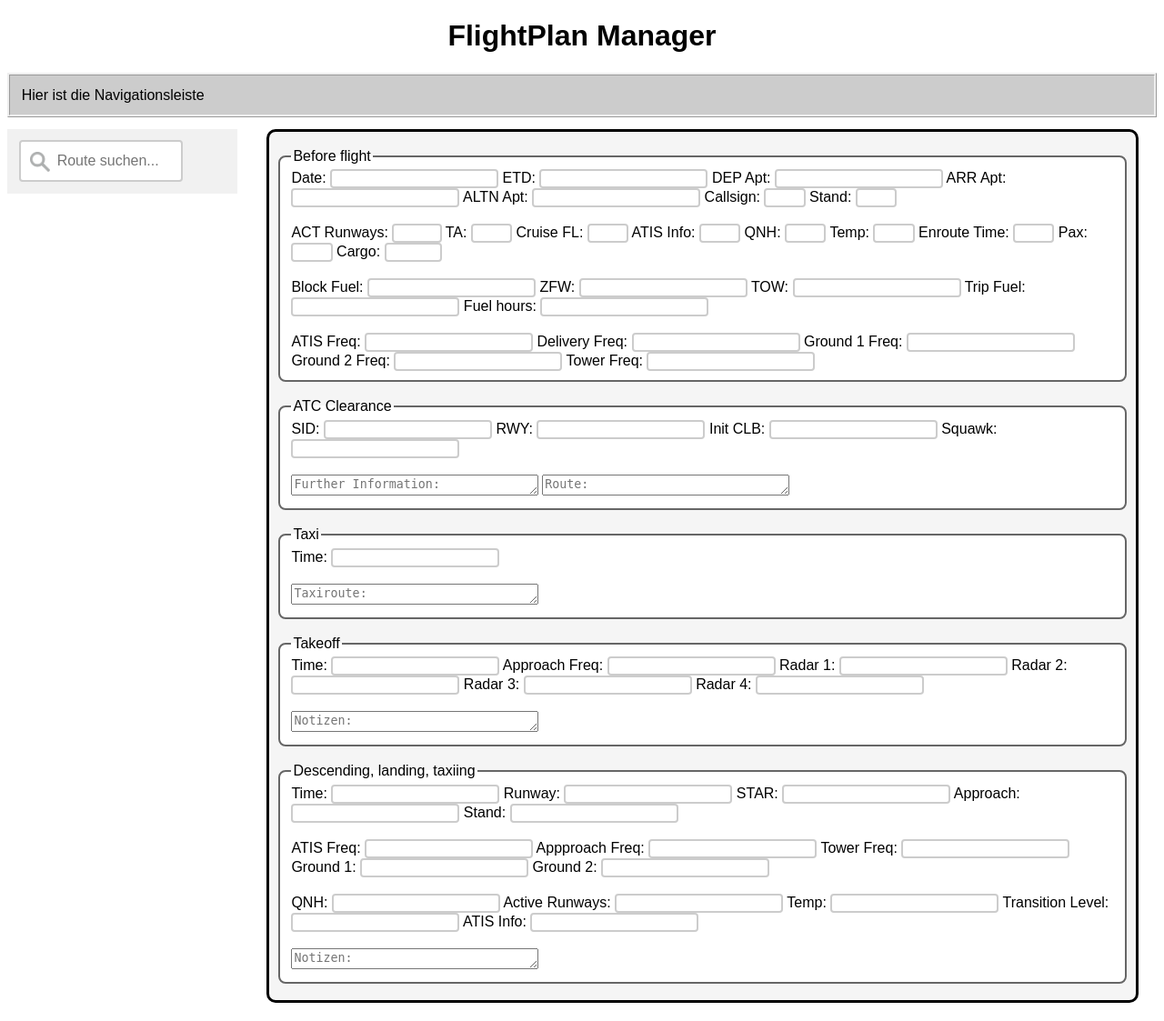
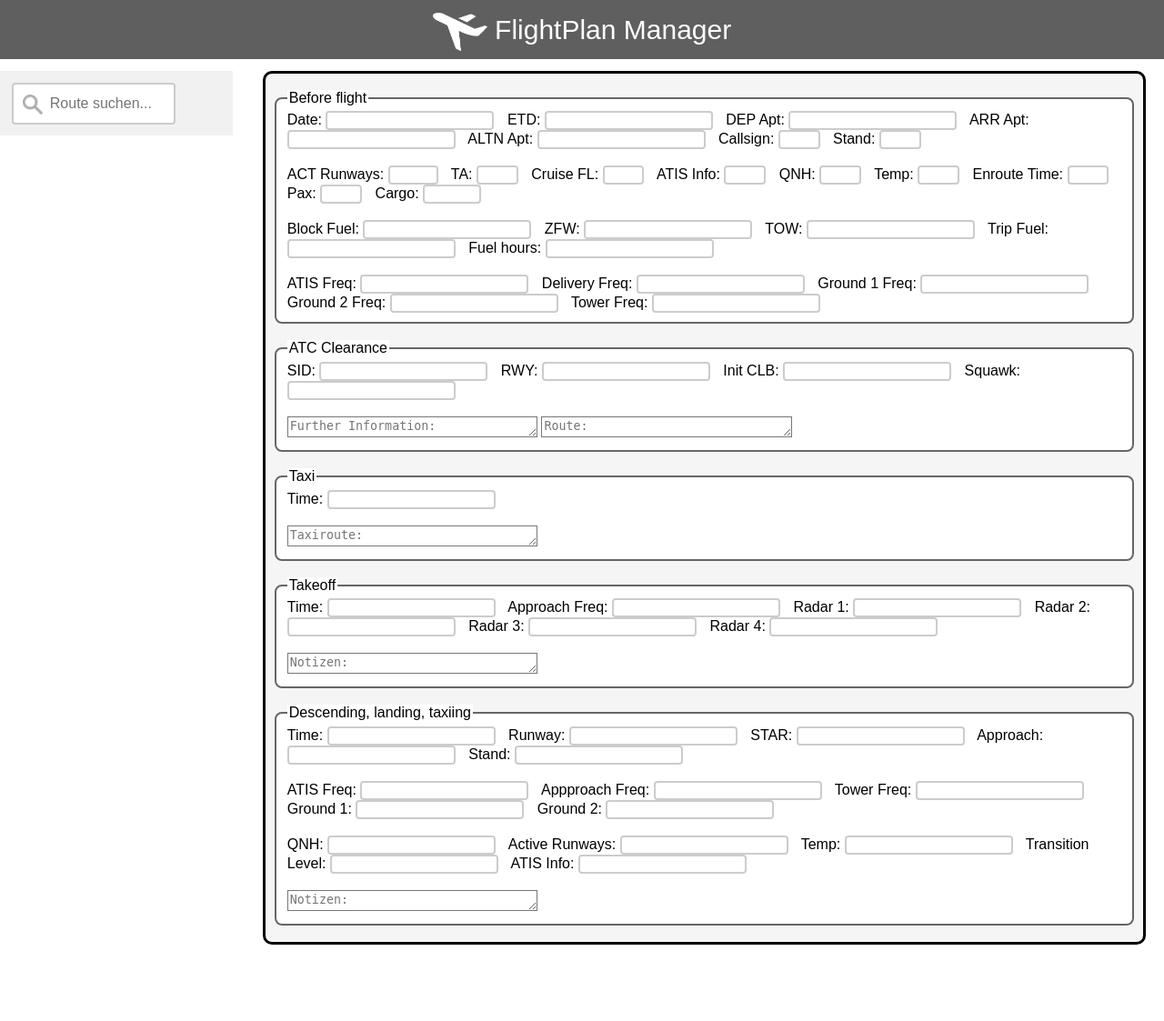
Before and after one commit to TrueFoXDeN/FlightPlan-Manager, a PHP site: page / in a window 1280 px wide. Shown: the whole page at 91% size. After the commit the page ends 1039 px from the top, so only its background shows below. Run offline with PHP 8.4, Linux system fonts and the light colour scheme.

Commit message:
Added Header

```diff
--- a/css/style.css
+++ b/css/style.css
@@ -1,26 +1,32 @@
 * {
     box-sizing: border-box;
+    background-color: #fff;
 }
 
 body {
+    padding: 0;
+    margin: 0;
     font-family: Arial, sans-serif;
 }
-
-header {
-    background-color: #666;
-    padding: 25px;
+header{
+    background-color: #5f5f5f;
+}
+.logo{
+    background-color: #5f5f5f;
+    height: 65px;
+    font-size: 30px;
+    line-height: 65px;
+    color:#fff;
     text-align: center;
-    font-size: 35px;
-    color: white;
 }
 
 nav {
-    float: top;
-    width: 100%;
-    padding: 1%;
-    background: #ccc;
-    border-style: ridge;
-    border-width: medium;
+    /*float: top;*/
+    /*width: 100%;*/
+    /*padding: 1%;*/
+    /*background: #ccc;*/
+    /*border-style: ridge;*/
+    /*border-width: medium;*/
 
 }
 
@@ -80,6 +86,7 @@ h1 {
 
 #id_flugplan input[type=text] {
     border: 2px solid #ccc;
+    margin-right: 10px;
     border-radius: 4px;
     -webkit-transition: 0.5s;
     transition: 0.5s;
--- a/index.html
+++ b/index.html
@@ -5,14 +5,16 @@
     <link href="css/style.css" rel="stylesheet" type="text/css">
     <title>Flugplan</title>
 </head>
+
 <body>
+<header>
+    <div class="logo">
+        <img style="vertical-align:middle; background-color: #5f5f5f" width="60px" src="img/flugzeug.png">
+        FlightPlan Manager
+    </div>
 
-<div id="id_headline">
-    <h1>FlightPlan Manager</h1>
-</div>
 
-<nav>Hier ist die Navigationsleiste</nav>
-
+</header>
 <form id="id_suche">
     <input type="text" id="id_route_input" placeholder="Route suchen...">
 </form>
@@ -51,7 +53,6 @@
             Tower Freq: <input type="text" id="id_twr_freq_dep">
 
 
-
         </fieldset>
         <br>
         <fieldset>
@@ -80,7 +81,7 @@
             Radar 2: <input type="text" id="id_rdr_2_freq">
             Radar 3: <input type="text" id="id_rdr_3_freq">
             Radar 4: <input type="text" id="id_rdr_4_freq">
-            <br>  <br>
+            <br> <br>
             <textarea id="id_notes_dep" placeholder="Notizen:"></textarea>
         </fieldset>
         <br>
@@ -99,12 +100,12 @@
             Ground 2: <input type="text" id="id_gnd_2_freq_arr">
             <br><br>
             QNH: <input type="text" id="id_qnh_arr">
-            Active Runways:  <input type="text" id="id_act_rwys_arr">
+            Active Runways: <input type="text" id="id_act_rwys_arr">
             Temp: <input type="text" id="id_temp_arr">
             Transition Level: <input type="text" id="id_tl">
             ATIS Info: <input type="text" id="id_atis_info_arr">
             <br><br>
-           <textarea id="id_notes_arr" placeholder="Notizen:"></textarea>
+            <textarea id="id_notes_arr" placeholder="Notizen:"></textarea>
 
         </fieldset>
         <br>
```
Also changed, not shown: img/flugzeug.png (added).
